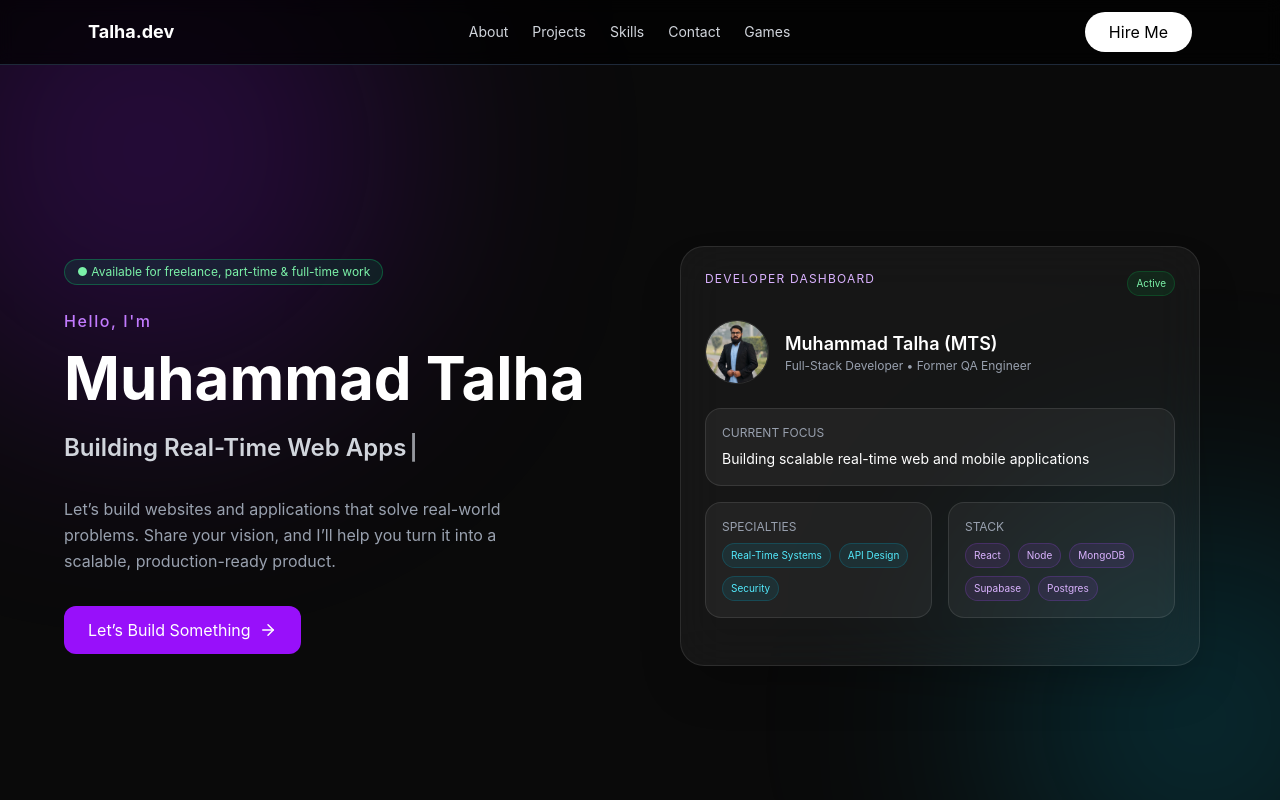
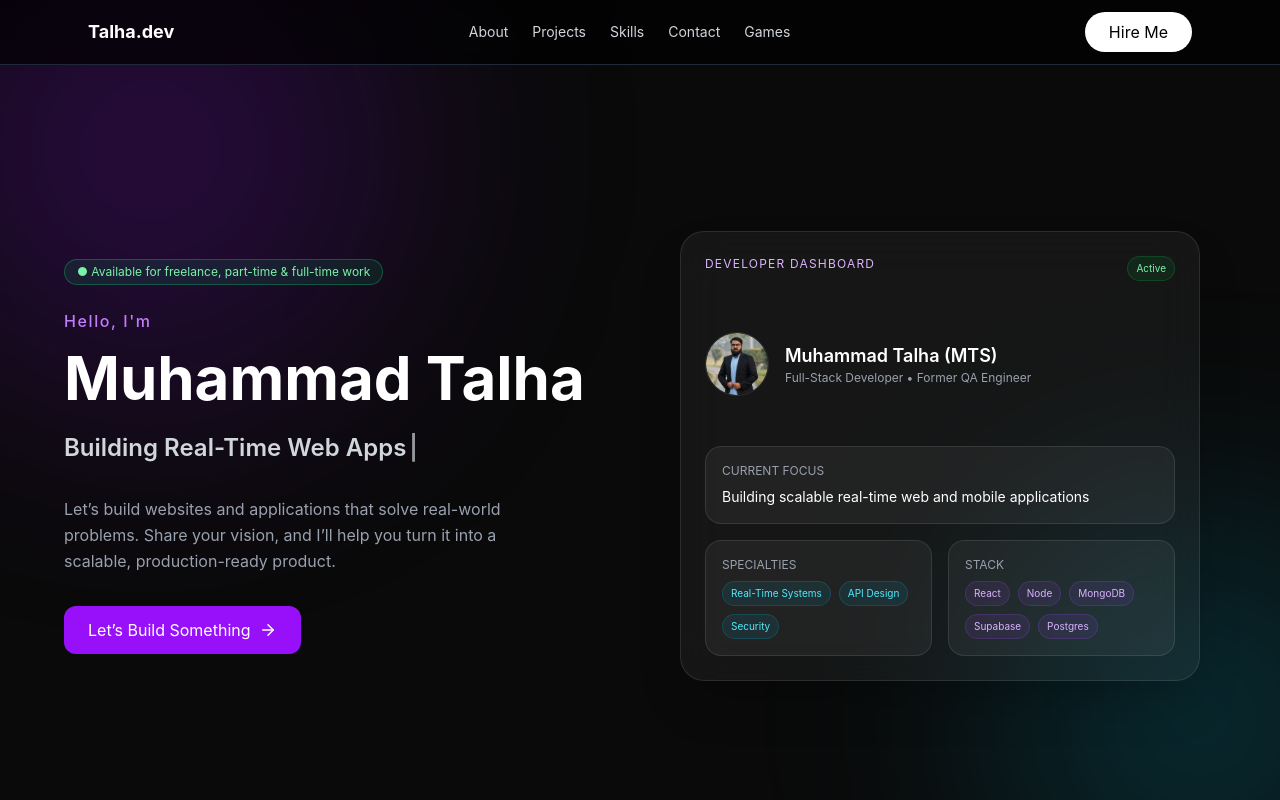
Before and after one commit to Talhaowais/Portfolio-Website, a React (Vite) app in the folder my-website/: page / in a window 1280 px wide. Shown: the top 800 px of the page. Built offline with nearby package versions, Linux system fonts and the light colour scheme.

Commit message:
minor fix

```diff
--- a/my-website/src/sections/Hero.jsx
+++ b/my-website/src/sections/Hero.jsx
@@ -101,12 +101,12 @@ const Hero = () => {
             animate={{ rotateY: flipped ? 180 : 0 }}
             transition={{ duration: 0.8, ease: "easeInOut" }}
             style={{ transformStyle: "preserve-3d" }}
-            className="relative w-full max-w-[520px] h-[420px]"
+            className="relative w-full max-w-[520px] h-[500px] md:h-[450px]"
           >
 
             {/* ================= FRONT SIDE ================= */}
             <div
-              className="absolute inset-0 bg-white/5 border border-white/10 rounded-3xl backdrop-blur-xl p-6 shadow-2xl"
+              className="absolute inset-0 bg-white/5 border border-white/10 rounded-3xl backdrop-blur-xl p-6 shadow-2xl flex flex-col justify-between"
               style={{ backfaceVisibility: "hidden" }}
             >
 
```
